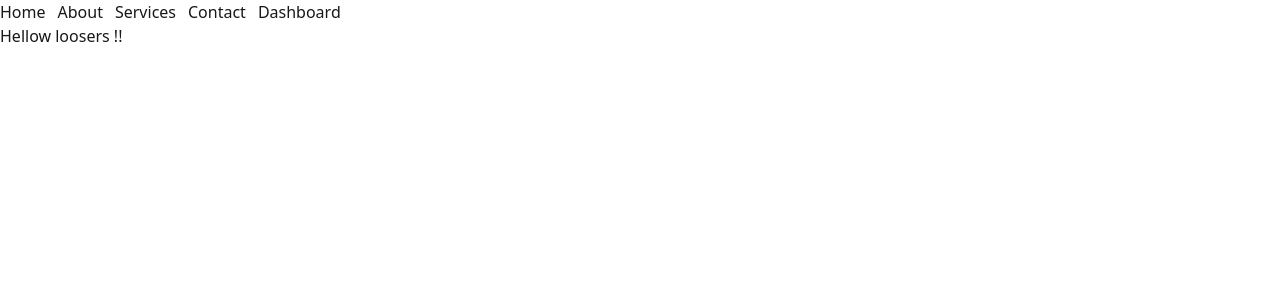
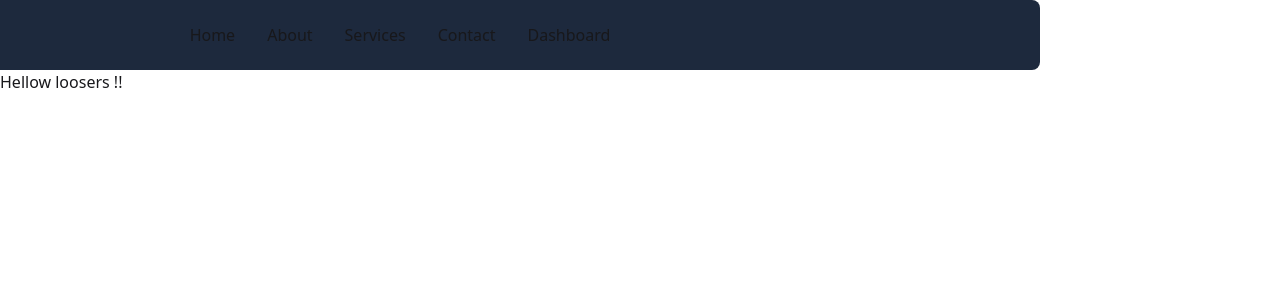
Before and after one commit to asirff399/price_options, a React (Vite) app: page / in a window 1280 px wide. Shown: the top 300 px of the page. Built offline with nearby package versions, Linux system fonts and the light colour scheme.

Commit message:
Responisve Menu button in navbar

```diff
--- a/src/Components/Link/Link.jsx
+++ b/src/Components/Link/Link.jsx
@@ -2,7 +2,7 @@ import PropTypes from 'prop-types';
 
 const Link = ({route}) => {
     return (
-        <div><a href={route.path}>{route.name}</a></div>
+        <li className='py-1 px-2 hover:bg-slate-900 rounded-lg'><a href={route.path}>{route.name}</a></li>
     );
 };
 Link.propTypes={
--- a/src/Components/NavBar/NavBar.jsx
+++ b/src/Components/NavBar/NavBar.jsx
@@ -13,15 +13,17 @@ const NavBar = () => {
         { id: 5, path: "/dashboard", name: "Dashboard" }
     ];
     return (
-        <nav className="md:flex lg:flex gap-3 ">
-            <div className="text-3xl md:hidden lg:hidden" onClick={()=>setOpen(!open)}>
+        <nav className="w-full h-[70px]">
+            <div className="text-3xl md:hidden lg:hidden p-5" onClick={()=>setOpen(!open)}>
                 {
                     open === true ? <HiOutlineMenuAlt1 /> : <FaRegWindowClose />
                 }
             </div>
-            {
-                routes.map(route => <Link key={route.id} route={route}></Link>)
-            }
+            <ul className={`${open ? 'start-6':'-start-60'} absolute duration-1000 md:relative lg:relative bg-slate-800 md:w-full lg:w-full md:h-full lf:w-full md:flex lg:flex justify-center items-center gap-4 p-2 rounded-lg`}>
+                {
+                    routes.map(route => <Link key={route.id} route={route}></Link>)
+                }
+            </ul>
         </nav>
     );
 };
```
Also changed, not shown: src/Components/Priceoptions/Priceoptions.jsx (added).
